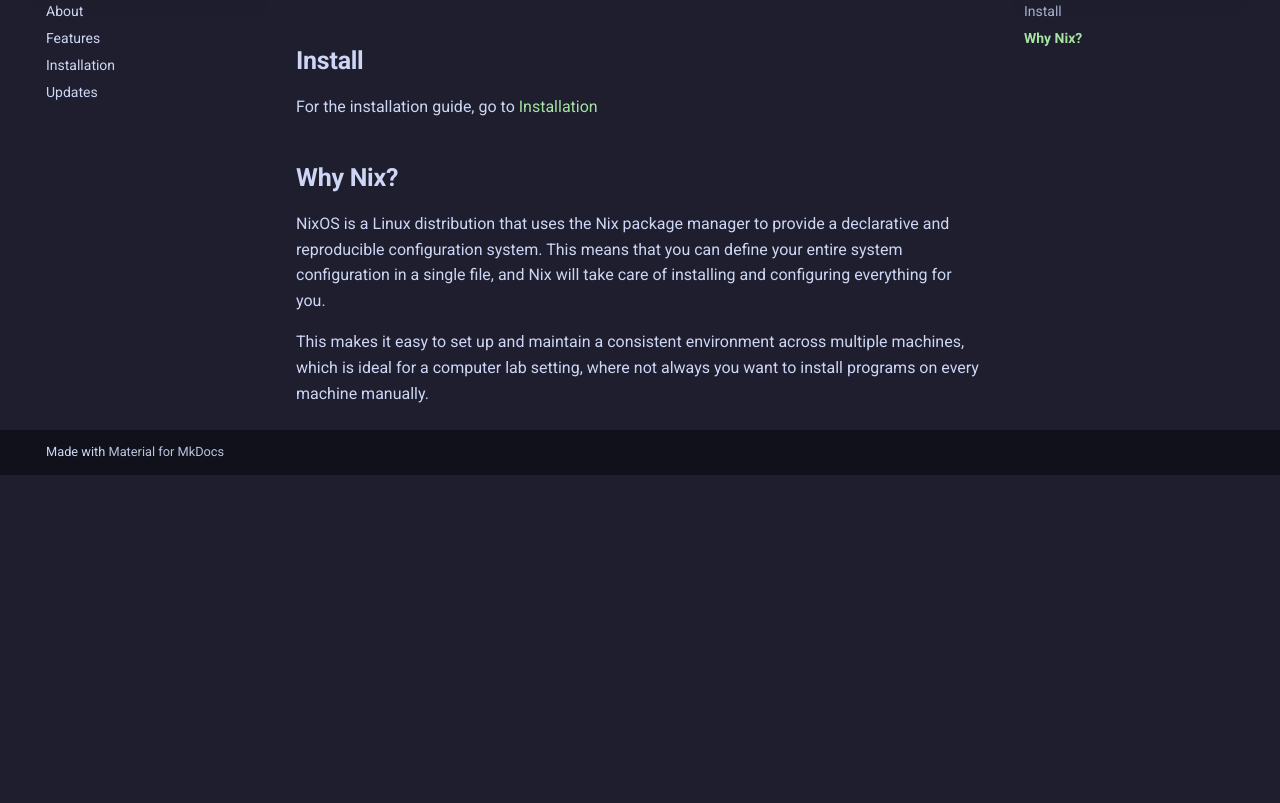
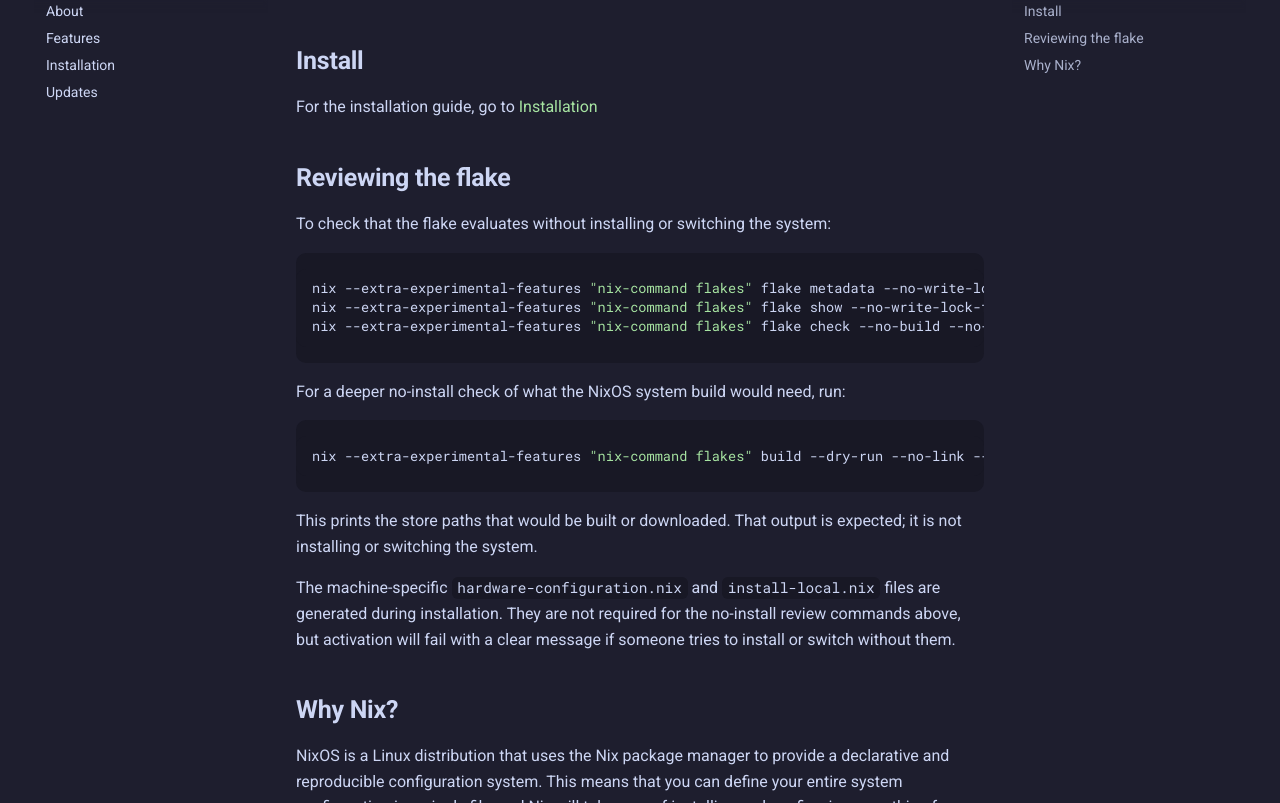
Before and after one commit to iesfdlr/lab, an MkDocs documentation site: the page built from docs/docs/index.md, in a window 1280 px wide and 900 px high, scrolled down 469 px, cut to the strip 97-900 px from the top of the window. Built offline with MkDocs 1.6.1 and Material for MkDocs 9.7.7, drawn with Linux system fonts in a browser that asks for light colours; before the commit the page ends 1041 px from its top, so only the background shows below that.

Commit message:
chore: flake reviewing

````diff
--- a/docs/docs/index.md
+++ b/docs/docs/index.md
@@ -8,6 +8,30 @@ A NixOS configuration for the computer lab of eth0's school. Currently unused, b
 
 For the installation guide, go to [Installation](/installation)
 
+## Reviewing the flake
+
+To check that the flake evaluates without installing or switching the system:
+
+```sh
+nix --extra-experimental-features "nix-command flakes" flake metadata --no-write-lock-file .
+nix --extra-experimental-features "nix-command flakes" flake show --no-write-lock-file .
+nix --extra-experimental-features "nix-command flakes" flake check --no-build --no-write-lock-file .
+```
+
+For a deeper no-install check of what the NixOS system build would need, run:
+
+```sh
+nix --extra-experimental-features "nix-command flakes" build --dry-run --no-link --no-write-lock-file .#nixosConfigurations.nixos.config.system.build.toplevel
+```
+
+This prints the store paths that would be built or downloaded. That output is
+expected; it is not installing or switching the system.
+
+The machine-specific `hardware-configuration.nix` and `install-local.nix` files
+are generated during installation. They are not required for the no-install
+review commands above, but activation will fail with a clear message if someone
+tries to install or switch without them.
+
 ## Why Nix?
 
 NixOS is a Linux distribution that uses the Nix package manager to provide a declarative and reproducible configuration system. This means that you can define your entire system configuration in a single file, and Nix will take care of installing and configuring everything for you.
````
Also changed, not shown: 2 other files.
